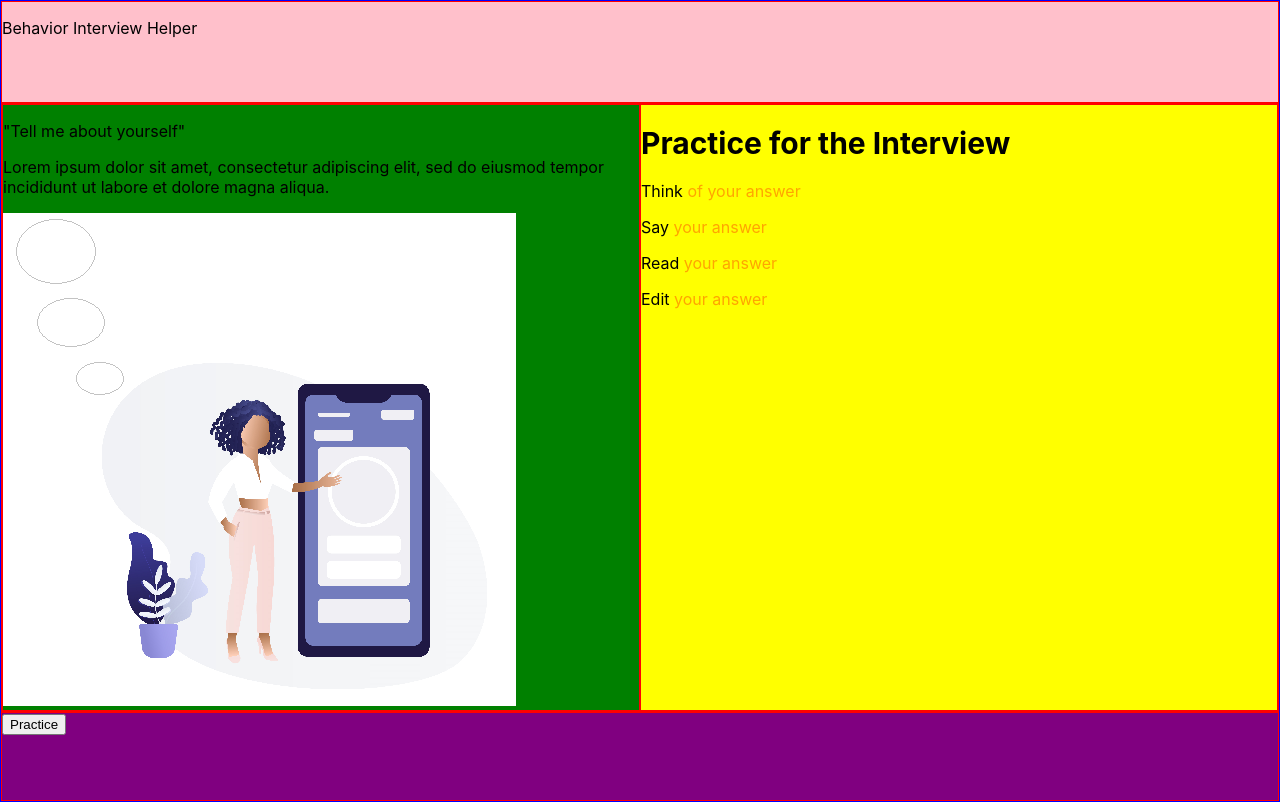
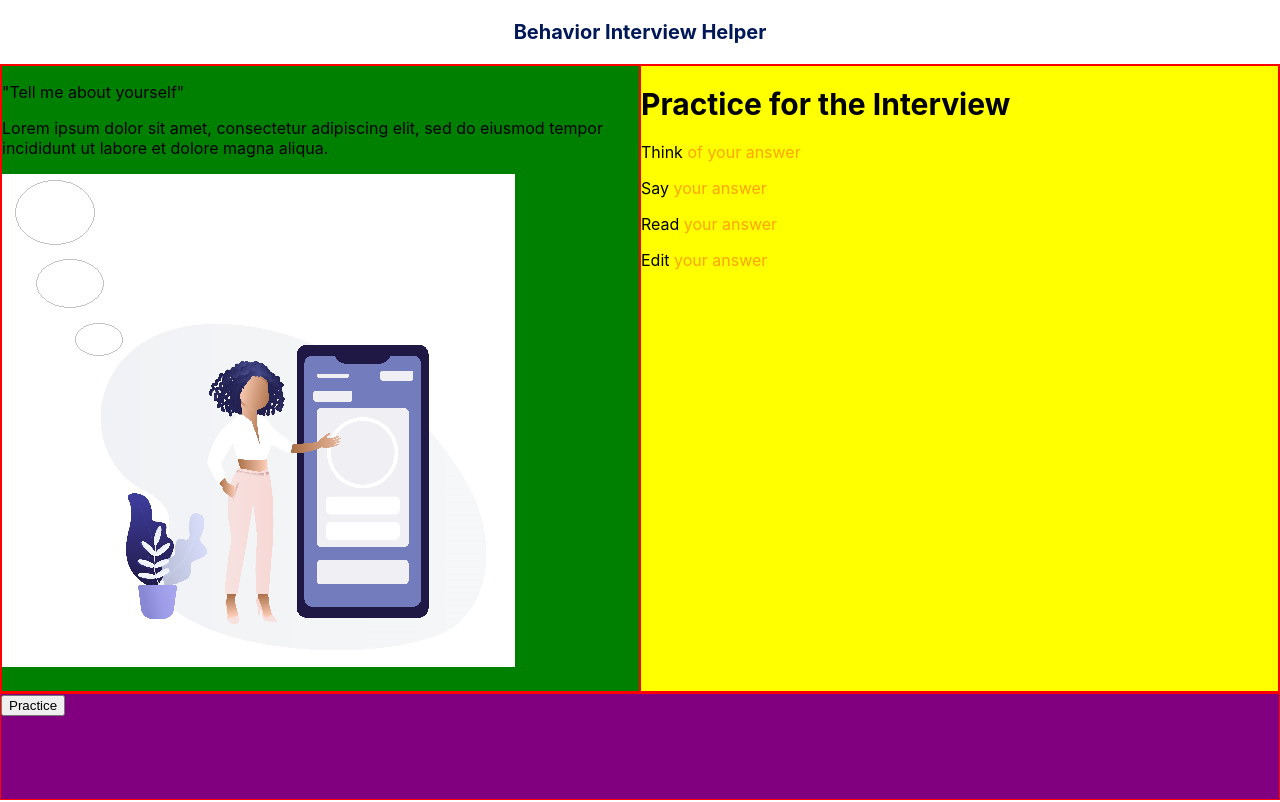
Before and after one commit to jcsmileyjr/behavior-interview-helper, a React (Create React App) app in the folder interview-helper/: page / in a window 1280 px wide. Built offline with nearby package versions, Linux system fonts and the light colour scheme.

Commit message:
Styling: Landing Page - Header

```diff
--- a/interview-helper/src/App.css
+++ b/interview-helper/src/App.css
@@ -13,7 +13,6 @@
 }
 
 .App {
-  background-color: gainsboro;
   height: 100vh;
 
 }
--- a/interview-helper/src/pages/landingPage/landingPage.css
+++ b/interview-helper/src/pages/landingPage/landingPage.css
@@ -1,15 +1,20 @@
 .landingPage--container {
-    background-color: black; /*testing*/
-    border: 1px solid blue; /*testing*/
     height: 100%;
     display: flex;
     flex-direction: column;
 }
 
 header {
-    background-color: pink; /*testing*/
-    border: 1px solid red; /*testing*/
-    flex: 1;
+    flex: .5;
+}
+
+.header__title--style {
+    color: var(--Primary-Dark-Blue);
+    font-weight: bold;
+    font-size: var(--Header-Mobile-Font-Size);
+    display: flex;
+    justify-content: center;
+    align-content: center;
 }
 
 main {
```
